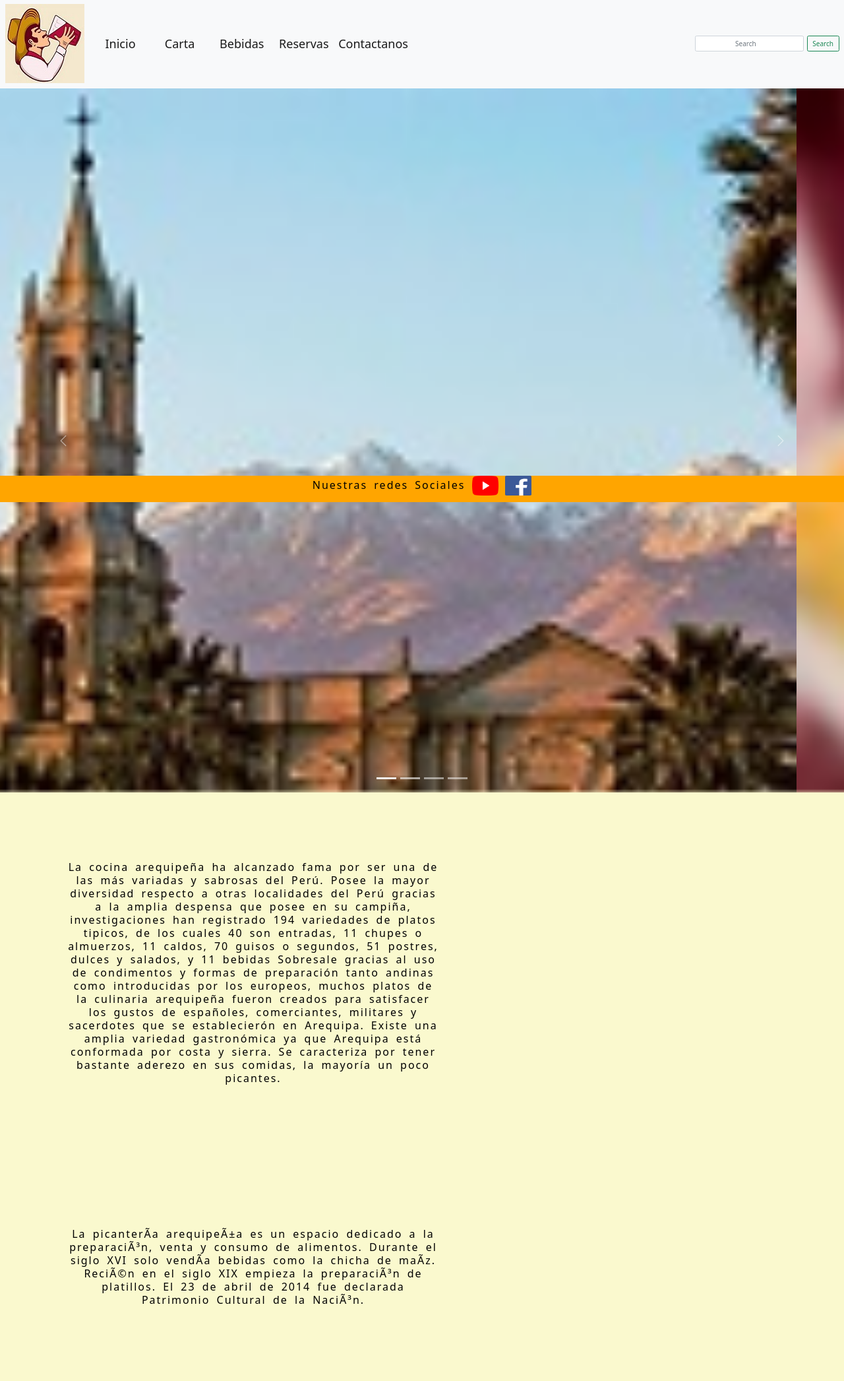
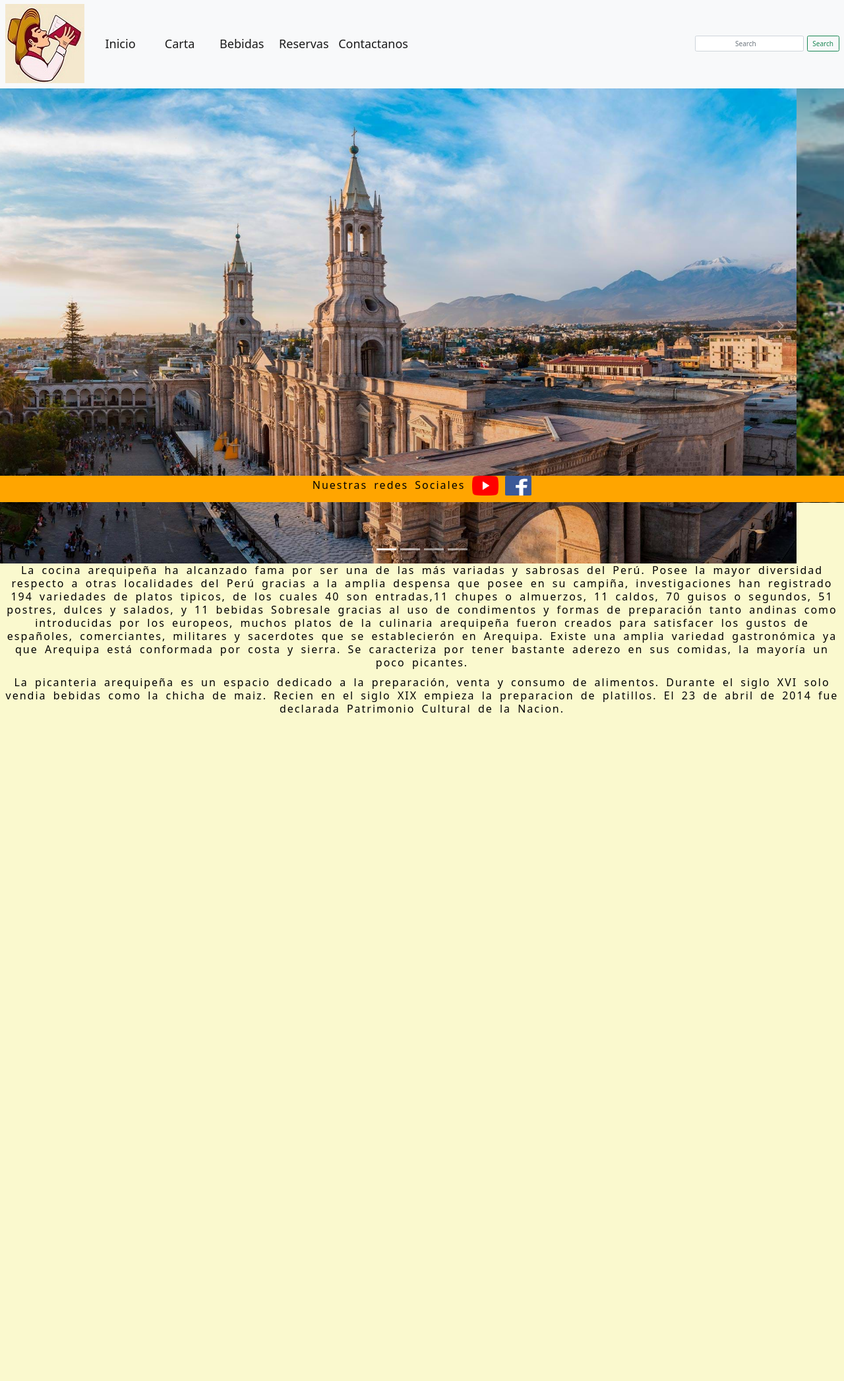
Before and after one commit to carlosoporto/coder, a website: page index.html in a window 1280 px wide. Shown: the part 39-2132 px from the top of the page at 66% size. After the commit the page ends 1133 px from the top, so only its background shows below. Drawn offline with nearby package versions, Linux system fonts and the light colour scheme; a web font is replaced by a local one.

Commit message:
Add files via upload

```diff
--- a/index.html
+++ b/index.html
@@ -75,10 +75,10 @@
 			</div>
 			<div class="carousel-inner">
 				<div class="carousel-item active">
-					<img src="img/2.jpg" class="d-block w-100" alt="Catedral Arequipa">
+					<img src="img/plaza.jpg" class="d-block w-100" alt="Catedral Arequipa">
 				</div>
 				<div class="carousel-item">
-					<img src="img/3.jpg" class="d-block w-100" alt="Gastronomia Arequipeña">
+					<img src="img/rio.jpg" class="d-block w-100" alt="Gastronomia Arequipeña">
 				</div>
 				<div class="carousel-item">
 					<img src="img/4.jpg" class="d-block w-100" alt="Gastronomia Arequipeña">
@@ -99,26 +99,14 @@
 	</section>
 	<!-- cierr de carrucel -->
 
-	<section class="textCenter">
-		<article id="caja1">
-			<p>
-				La cocina arequipeña ha alcanzado fama por ser una de las más variadas y sabrosas del Perú. Posee la mayor diversidad respecto a otras localidades del Perú gracias a la amplia despensa que posee en su campiña, investigaciones han registrado 194 variedades de platos tipicos, de los cuales 40 son entradas,
-				11 chupes o almuerzos, 11 caldos, 70 guisos o segundos, 51 postres, dulces y salados, y 11 bebidas Sobresale gracias al uso de condimentos y formas de preparación tanto andinas como introducidas por los europeos, muchos platos de la culinaria arequipeña fueron creados para satisfacer los gustos de españoles, comerciantes, militares y sacerdotes que se establecierón en Arequipa.
-				Existe una amplia variedad gastronómica ya que Arequipa está conformada por costa y sierra. Se
-				caracteriza por tener bastante aderezo en sus comidas, la mayoría un poco picantes.
+	<!-- texto -->
 
-			</p>
-		</article>
-	</section>
-	<section>
-		<article id="caja1">
-			<p>
-				La picanterÃ­a arequipeÃ±a es un espacio dedicado a la preparaciÃ³n, venta y consumo de alimentos. Durante
-				el siglo XVI solo vendÃ­a bebidas como la chicha de maÃ­z. ReciÃ©n en el siglo XIX empieza la preparaciÃ³n
-				de platillos. El 23 de abril de 2014 fue declarada Patrimonio Cultural de la NaciÃ³n.
-			</p>
-		</article>
-	</section>
+		<p class="text-center">La cocina arequipeña ha alcanzado fama por ser una de las más variadas y sabrosas del Perú. Posee la mayor diversidad respecto a otras localidades del Perú gracias a la amplia despensa que posee en su campiña, investigaciones han registrado 194 variedades de platos tipicos, de los cuales 40 son entradas,11 chupes o almuerzos, 11 caldos, 70 guisos o segundos, 51 postres, dulces y salados, y 11 bebidas Sobresale gracias al uso de condimentos y formas de preparación tanto andinas como introducidas por los europeos, muchos platos de la culinaria arequipeña fueron creados para satisfacer los gustos de españoles, comerciantes, militares y sacerdotes que se establecierón en Arequipa.
+		Existe una amplia variedad gastronómica ya que Arequipa está conformada por costa y sierra. Se
+		caracteriza por tener bastante aderezo en sus comidas, la mayoría un poco picantes.</p>
+		<p class="text-center">La picanteria arequipeña es un espacio dedicado a la preparación, venta y consumo de alimentos. Durante el siglo XVI solo vendia bebidas como la chicha de maiz. Recien en el siglo XIX empieza la preparacion de platillos. El 23 de abril de 2014 fue declarada Patrimonio Cultural de la Nacion.</p>
+
+	<!-- cierre de texto -->
 </main>
 <footer class="textRight">
 	<p>
```
Also changed, not shown: img/plaza.jpg (added), img/rio.jpg (added).
